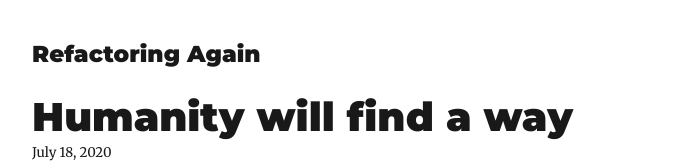
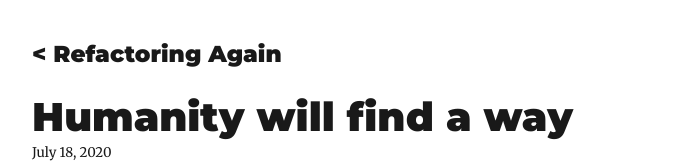
Before and after one commit to pablog178/pablog178.github.io, a Gatsby site: page /humanity-will-find-way/ in a window 1280 px wide. Shown: the top 163 px of the page, without its empty margins (293-986 px from the left). Built offline with nearby package versions, Linux system fonts and the light colour scheme; Gatsby itself is replaced by a stand-in of ours; some packages are replaced by stand-ins of ours.

Commit message:
Add a "back" mark

```diff
--- a/src/templates/blog-post.js
+++ b/src/templates/blog-post.js
@@ -12,7 +12,7 @@ const BlogPostTemplate = ({ data, pageContext, location }) => {
   const { previous, next } = pageContext
 
   return (
-    <Layout location={location} title={siteTitle}>
+    <Layout location={location} title={`< ${siteTitle}`}>
       <SEO
         title={post.frontmatter.title}
         description={post.frontmatter.description || post.excerpt}
```
